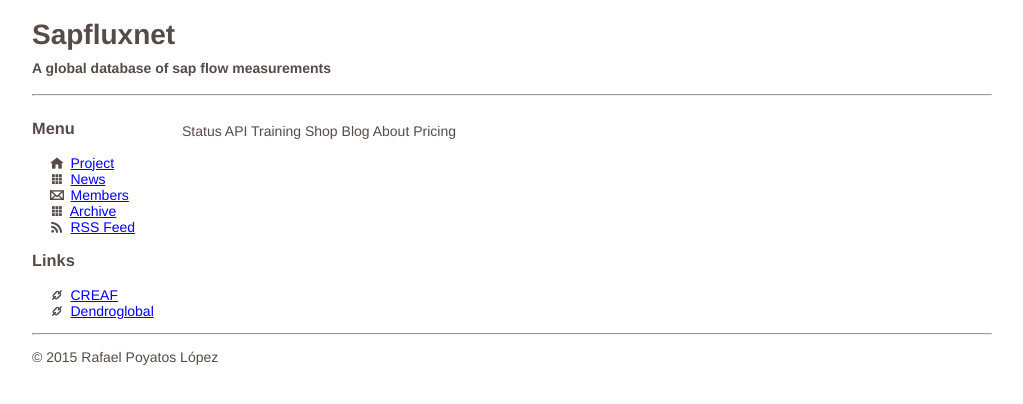
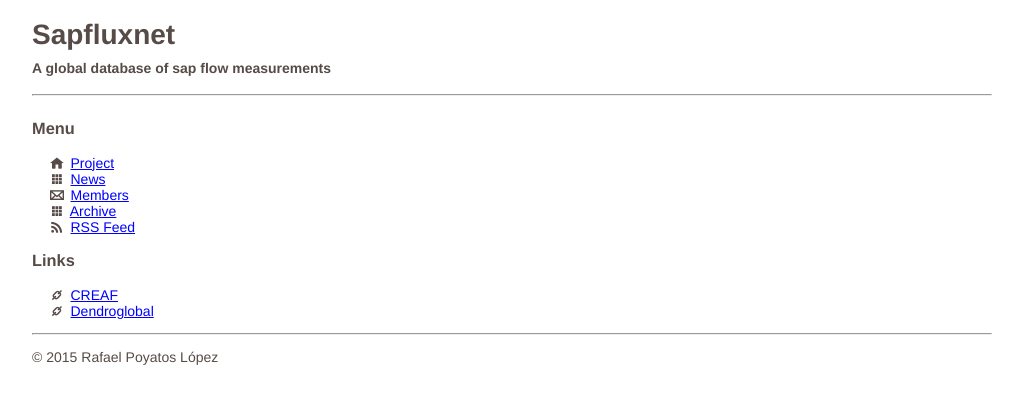
Before and after one commit to sapfluxnet/sapfluxnet-public, a Jekyll site: the page built from news.html, in a window 1280 px wide. Shown: the top 404 px of the page, without its empty margins (26-1049 px from the left). Built offline with Jekyll 4.4.1, drawn with Linux system fonts in a browser that asks for light colours; Markdown is read by kramdown in place of the engine named in the settings.

Commit message:
Update news.html

```diff
--- a/news.html
+++ b/news.html
@@ -40,5 +40,3 @@ title: News
         {% endif %}
     {% endif %}
 </div>
-
-    Status API Training Shop Blog About Pricing
```
